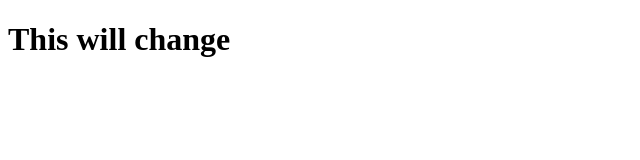
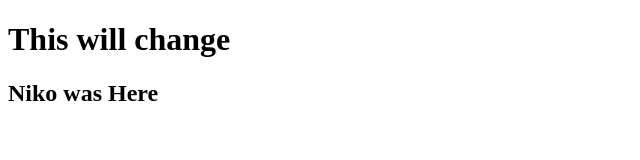
Before and after one commit to adriansdk/greatest-movies, a plain HTML site: page starter_code/index.html in a window 1280 px wide. Shown: the whole page, without its empty margins (0-640 px from the left). Drawn offline with Linux system fonts and the light colour scheme; files whose address does not match are found by name.

Commit message:
nikos changes

```diff
--- a/starter_code/index.html
+++ b/starter_code/index.html
@@ -9,6 +9,7 @@
 </head>
 <body>
     <h1>This will change</h1>
+    <h2>Niko was Here</h2>
     <script src="./javascripts/data.js"></script>
     <script src="./javascripts/movies.js"></script>
 </body>
--- /dev/null
+++ b/starter_code/niko.js
@@ -0,0 +1 @@
+console.log('make a mess')
```
